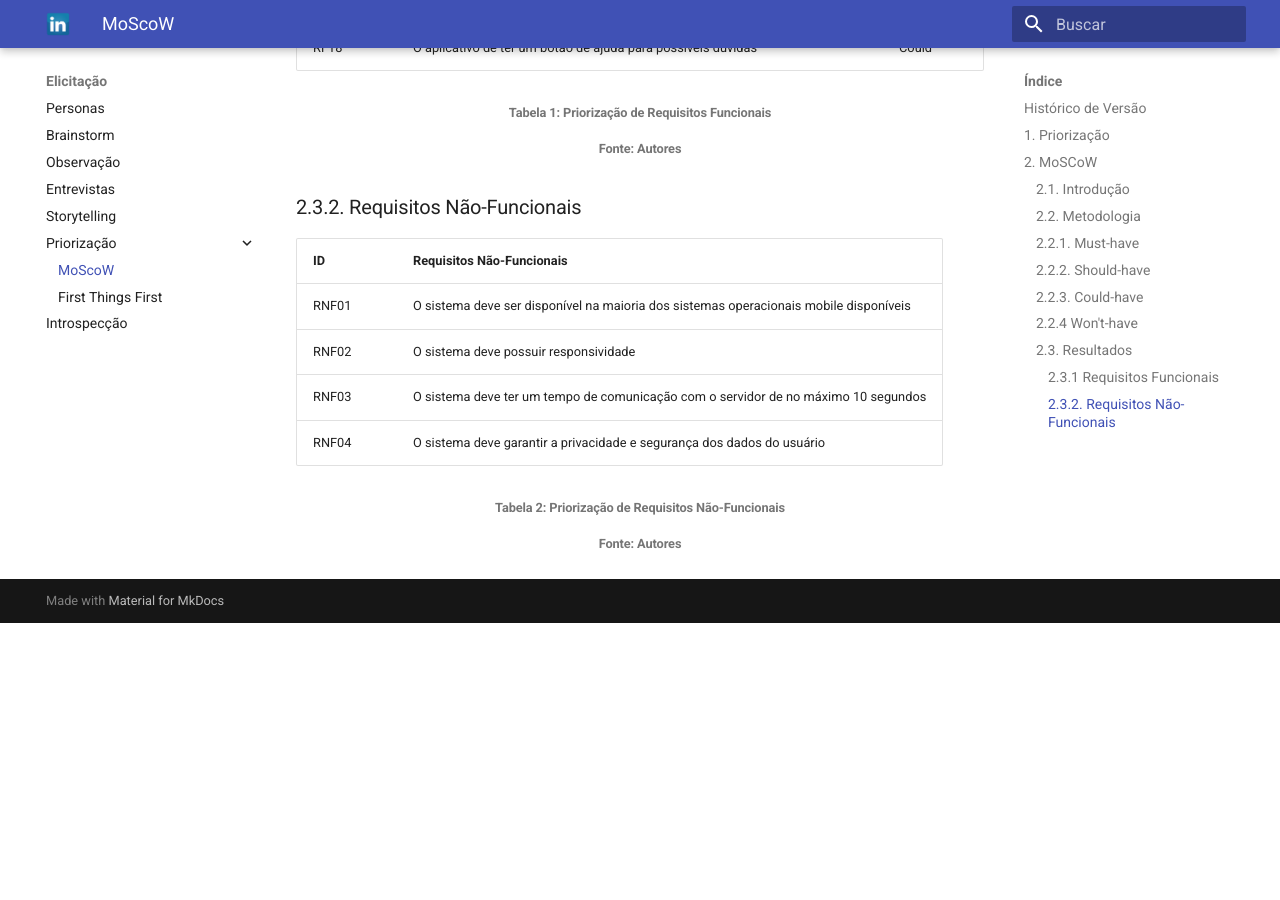
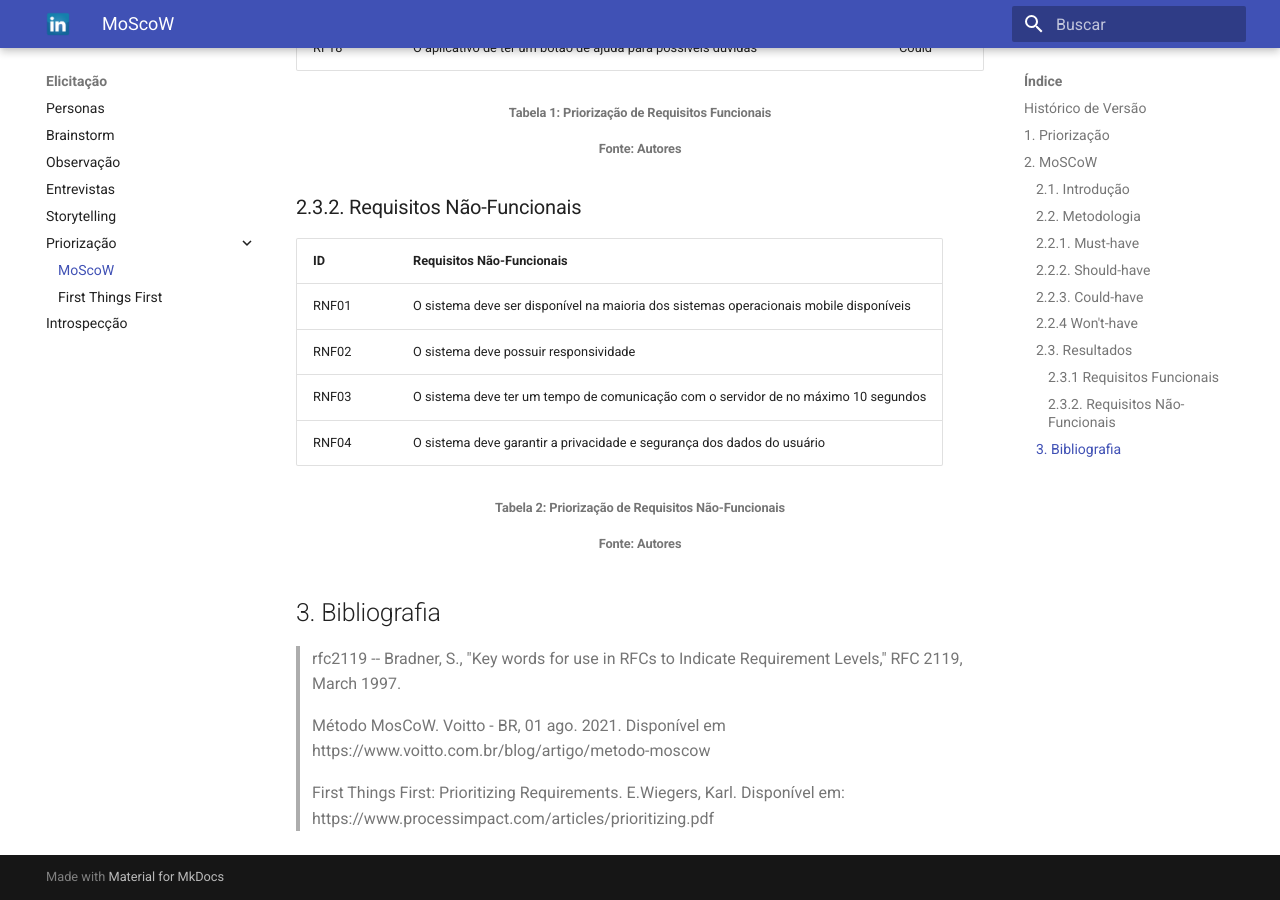
Before and after one commit to Requisitos-de-Software/2022.2-LinkedIn, an MkDocs documentation site: the page built from docs/elicitacao/moscow.md, in a window 1280 px wide and 900 px high, scrolled down 3102 px. Built offline with MkDocs 1.6.1 and Material for MkDocs 9.7.7, drawn with Linux system fonts in a browser that asks for light colours; before the commit the page ends 3725 px from its top, so only the background shows below that.

Commit message:
Inclusão bibliografia

```diff
--- a/docs/elicitacao/moscow.md
+++ b/docs/elicitacao/moscow.md
@@ -95,3 +95,11 @@ Assim, o escopo do projeto pode ser reduzido para focar em determinadas funciona
 
 <h6 align = "center"> Tabela 2: Priorização de Requisitos Não-Funcionais</h6>
 <h6 align = "center"> Fonte: Autores </h6>
+
+## 3. Bibliografia
+
+> rfc2119 -- Bradner, S., "Key words for use in RFCs to Indicate Requirement Levels," RFC 2119, March 1997.
+
+> Método MosCoW. Voitto - BR, 01 ago. 2021. Disponível em https://www.voitto.com.br/blog/artigo/metodo-moscow
+
+> First Things First: Prioritizing Requirements. E.Wiegers, Karl. Disponível em: https://www.processimpact.com/articles/prioritizing.pdf
```
